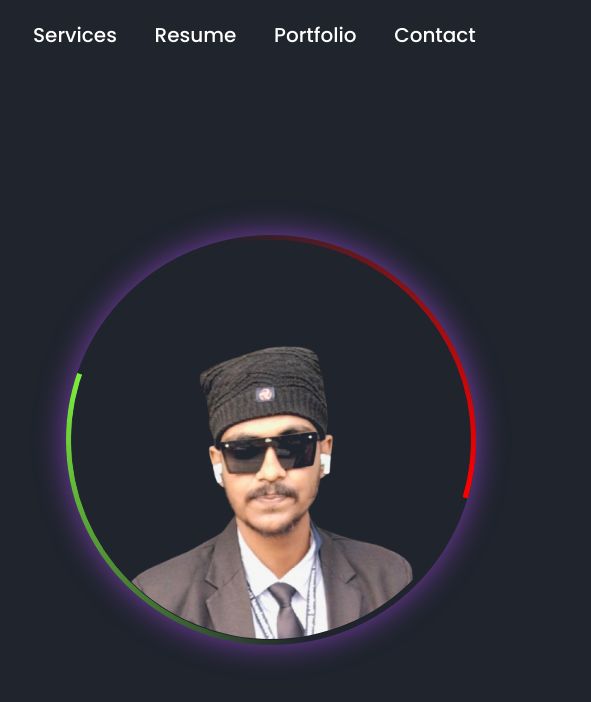
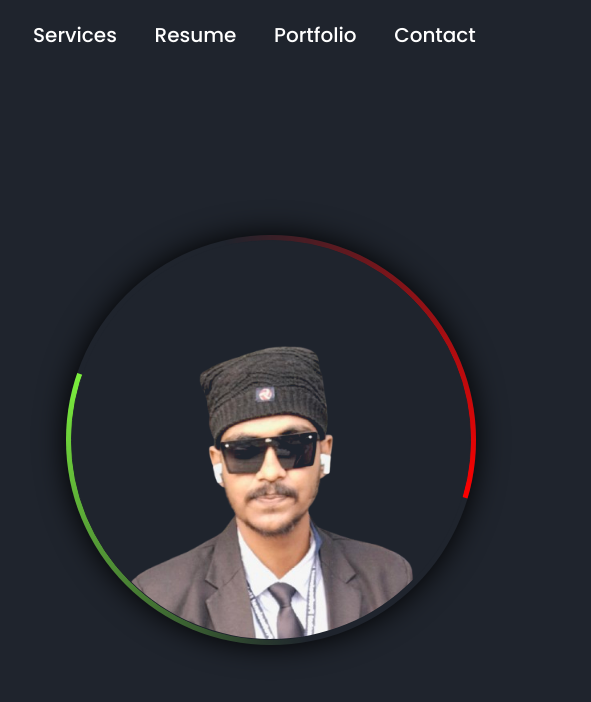
Before and after one commit to ritesh23s/portfolio, a plain HTML site: page index.html in a window 1280 px wide. In both pictures the pointer is over the element 960 px from the left and 440 px from the top of the page. Shown: the full height of the page, 689-1280 px from the left. Drawn offline with nearby package versions, Linux system fonts and the light colour scheme; a web font is replaced by a local one.

Commit message:
Update style.css

```diff
--- a/css/style.css
+++ b/css/style.css
@@ -271,11 +271,11 @@ section.active{
     align-items: center;
     overflow: hidden;
     /* box-shadow: 0 0 3rem black; */
-    /* transition: 1.5s ease-in-out; */
+    transition: 1.5s ease-in-out;
 }
 
 .home-img .img-box:hover{
-    box-shadow: 0 0 3rem rgb(121, 61, 170);
+    box-shadow: 0 0 3rem black;
 }
 
 .home-img .img-box::before,
```
